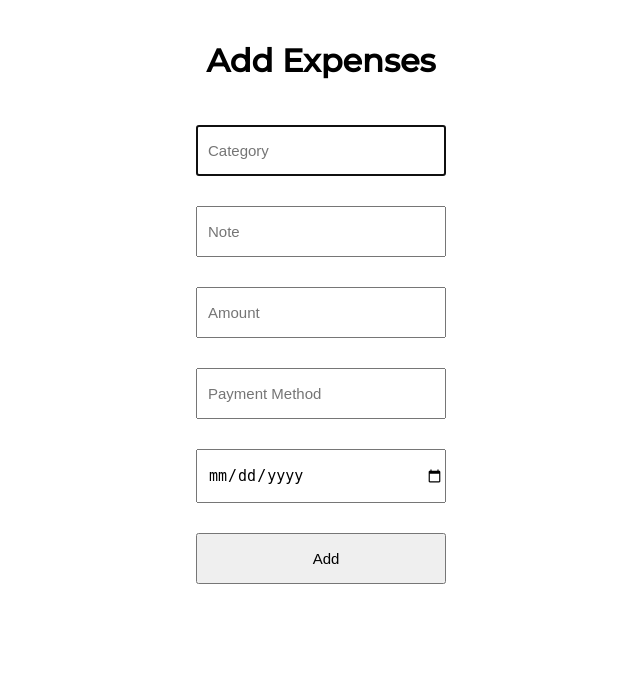
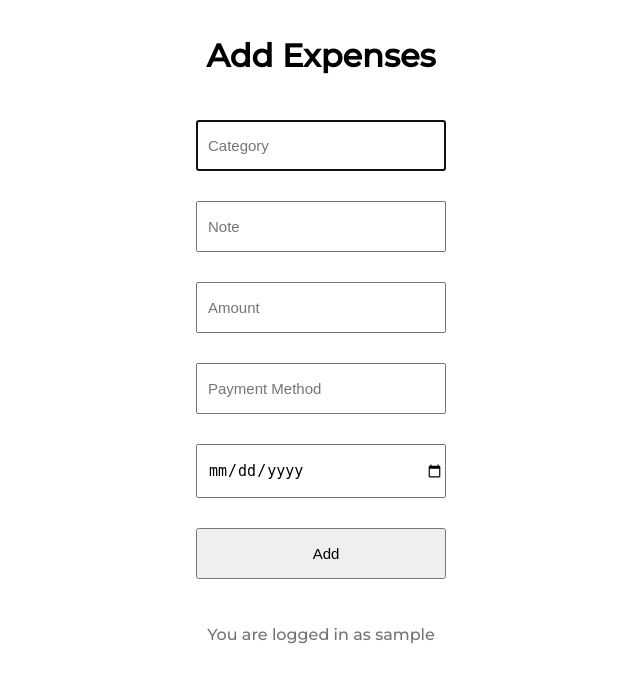
Before and after one commit to ChemaRapariz/expense-tracker, a Flask app: page /add in a window 1280 px wide. Shown: the part 90-773 px from the top of the page, without its empty margins (319-959 px from the left). Run offline with Flask 3, Linux system fonts and the light colour scheme; the visitor is signed in with stand-in values (Sample User, id 1); data that the repository does not hold is empty; some libraries are stand-ins or nearby versions.

Commit message:
Footer section for logged users

```diff
--- a/app.py
+++ b/app.py
@@ -44,7 +44,7 @@ def index():
     cursor = db.cursor()
 
     # Obtain the most recent expenses
-    cursor.execute("SELECT category, note, amount, payment_method, date FROM expenses WHERE user_id = ?", (session['user_id'], ))
+    cursor.execute("SELECT category, note, amount, payment_method, date FROM expenses WHERE user_id = ? LIMIT 6", (session['user_id'], ))
 
     rows = cursor.fetchall()
 
--- a/static/styles.css
+++ b/static/styles.css
@@ -13,7 +13,7 @@ h1 {
     display: flex;
     align-items: center;
     justify-content: center;
-    margin-top: 25px;
+    margin-top: 20px;
     margin-bottom: 30px;
 }
 
@@ -96,3 +96,11 @@ td,th {
 tr:nth-child(even) {
     background-color: #dddddd;
 }
+
+/* ---- Footer ---- */
+footer {
+    text-align: center;
+    margin-bottom: 1rem;
+    margin-top: 15px;
+    color: #6f7375;
+}
--- a/templates/layout.html
+++ b/templates/layout.html
@@ -21,7 +21,7 @@
         <div class="div-nav-login">
             <nav>
                 <a href="/" style="text-decoration: none; color: black;"><i class="fa-solid fa-square-poll-vertical"></i></a>
-                {% if session["username"] %}
+                {% if session['username'] %}
                     <ul>
                         <li><a href="/logout">Log Out</a></li>
                         <li><a href="/add">Add</a></li>
@@ -50,5 +50,11 @@
         <main>
             {% block main %}{% endblock %}
         </main>
+        <!-- Footer -->
+        {% if session['username'] %}
+            <footer>
+                <p>You are logged in as {{ session['username'] }}</p>
+            </footer>
+        {% endif %}
     </body>
 </html>
```
